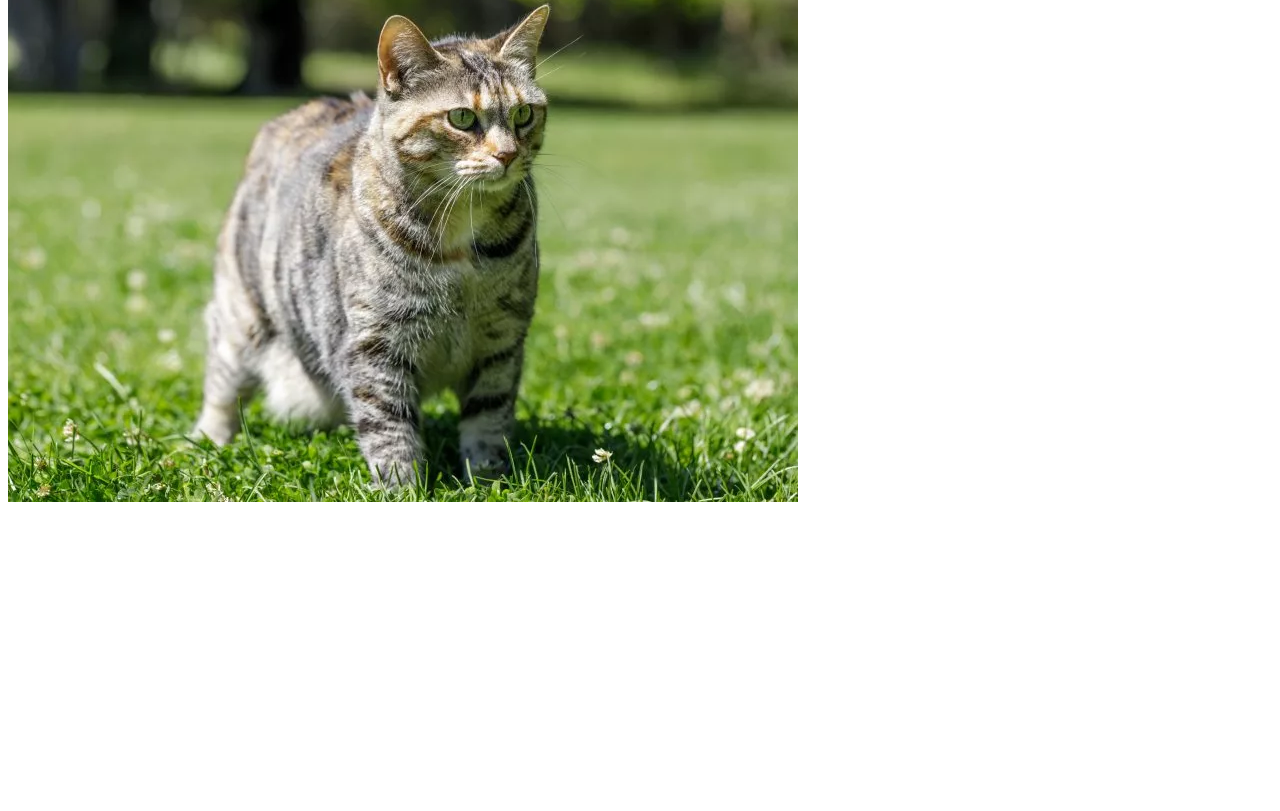
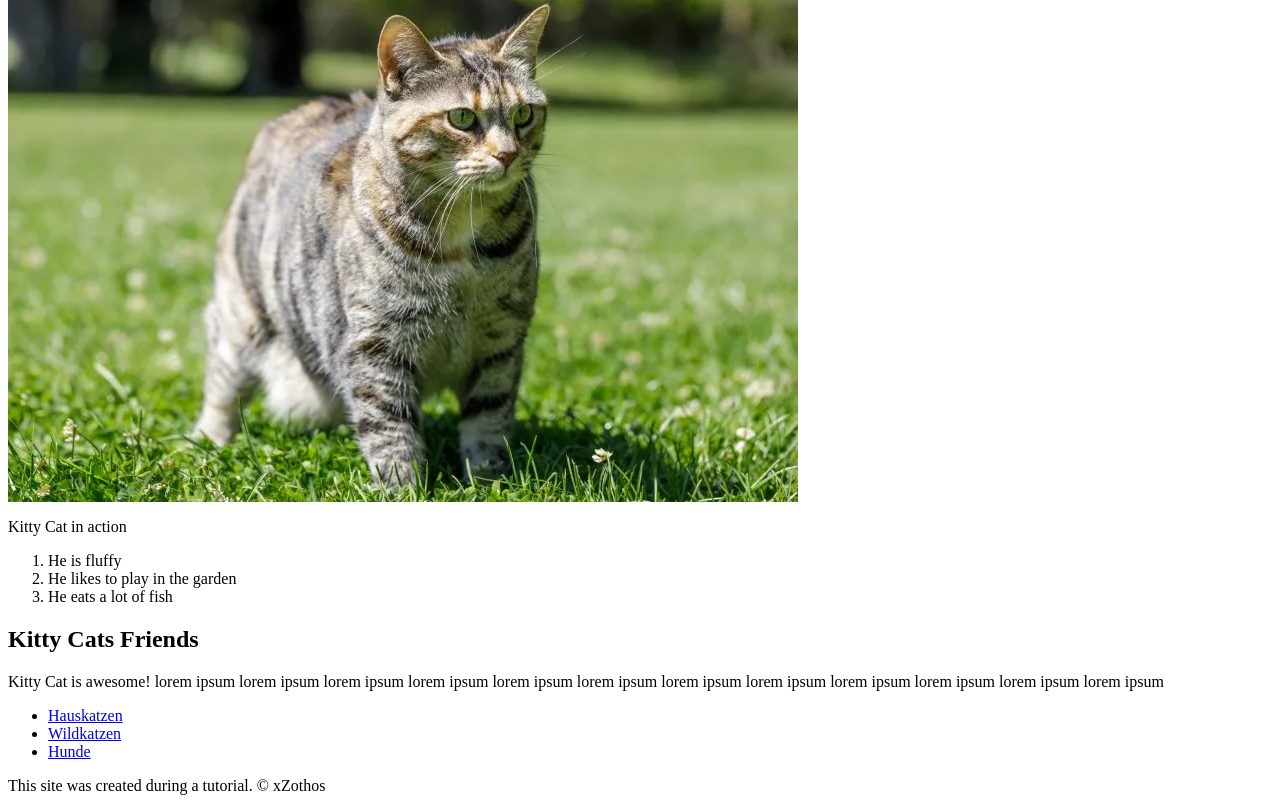
Before and after one commit to xZothos/basic-tutorial, a plain HTML site: page index.html in a window 1280 px wide. Shown: the part 566-1377 px from the top of the page. Before the commit the page ends 1076 px from the top, so only its background shows below. Drawn offline with Linux system fonts and the light colour scheme.

Commit message:
new stuff

```diff
--- a/index.html
+++ b/index.html
@@ -1,6 +1,7 @@
 <html>
     <header>
         <title>Kitty Cat</title>
+        <link rel="icon" href="img/cat-big.jpg">
     </header>
     <body>
         <!-- header element -->
@@ -14,6 +15,24 @@
             <h2>About Kitty Cat</h2>
             <p>Kitty Cat is awesome! lorem ipsum lorem ipsum lorem ipsum lorem ipsum lorem ipsum lorem ipsum lorem ipsum lorem ipsum lorem ipsum lorem ipsum lorem ipsum lorem ipsum</p>
             <img src="img/cat-big.jpg">
+            <p>Kitty Cat in action</p>
+            <ol>
+                <li>He is fluffy</li>
+                <li>He likes to play in the garden</li>
+                <li>He eats a lot of fish</li>
+            </ol>
+            <h2>Kitty Cats Friends</h2>
+            <p>Kitty Cat is awesome! lorem ipsum lorem ipsum lorem ipsum lorem ipsum lorem ipsum lorem ipsum lorem ipsum lorem ipsum lorem ipsum lorem ipsum lorem ipsum lorem ipsum</p>
+            <ul>
+                <li><a target="_blank" href="https://de.wikipedia.org/wiki/Hauskatze">Hauskatzen</a></li>
+                <li><a target="_blank" href="https://de.wikipedia.org/wiki/Wildkatze">Wildkatzen</a></li>
+                <li><a target="_blank" href="https://de.wikipedia.org/wiki/Hunde">Hunde</a></li>
+            </ul>
         </main>
+
+        <!-- footer element -->
+        <footer>
+            <p>This site was created during a tutorial. &copy; xZothos</p>
+        </footer>
     </body>
 </html>
```
